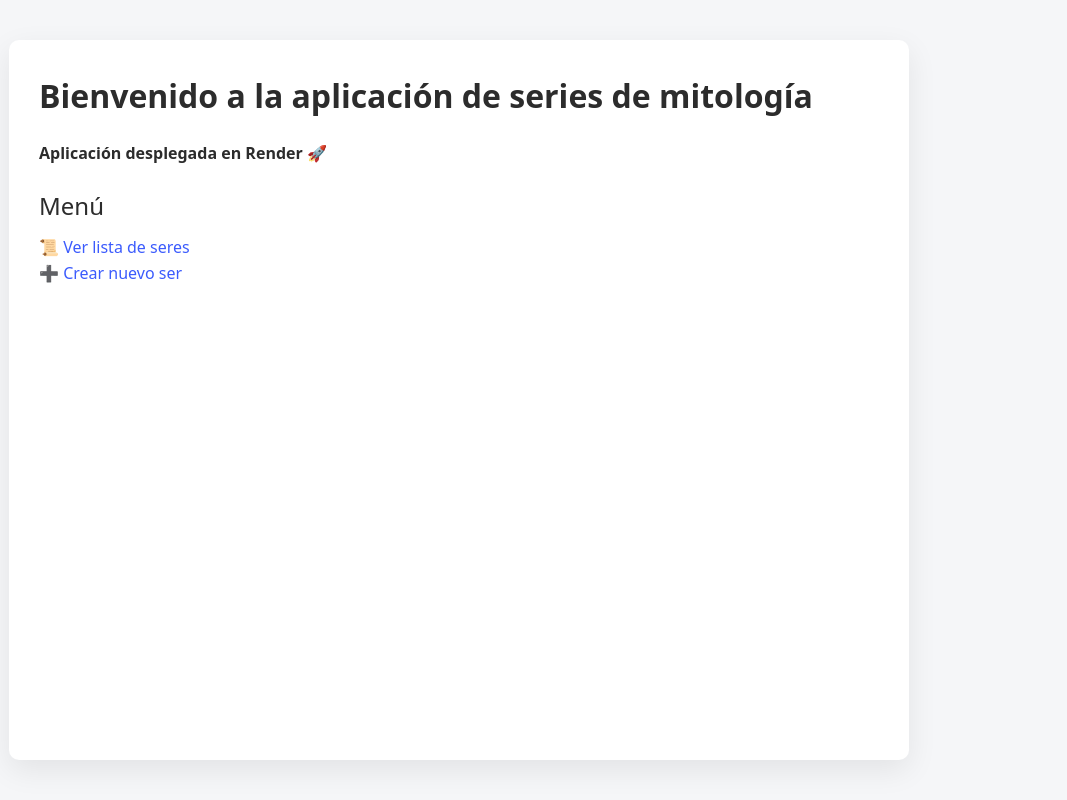
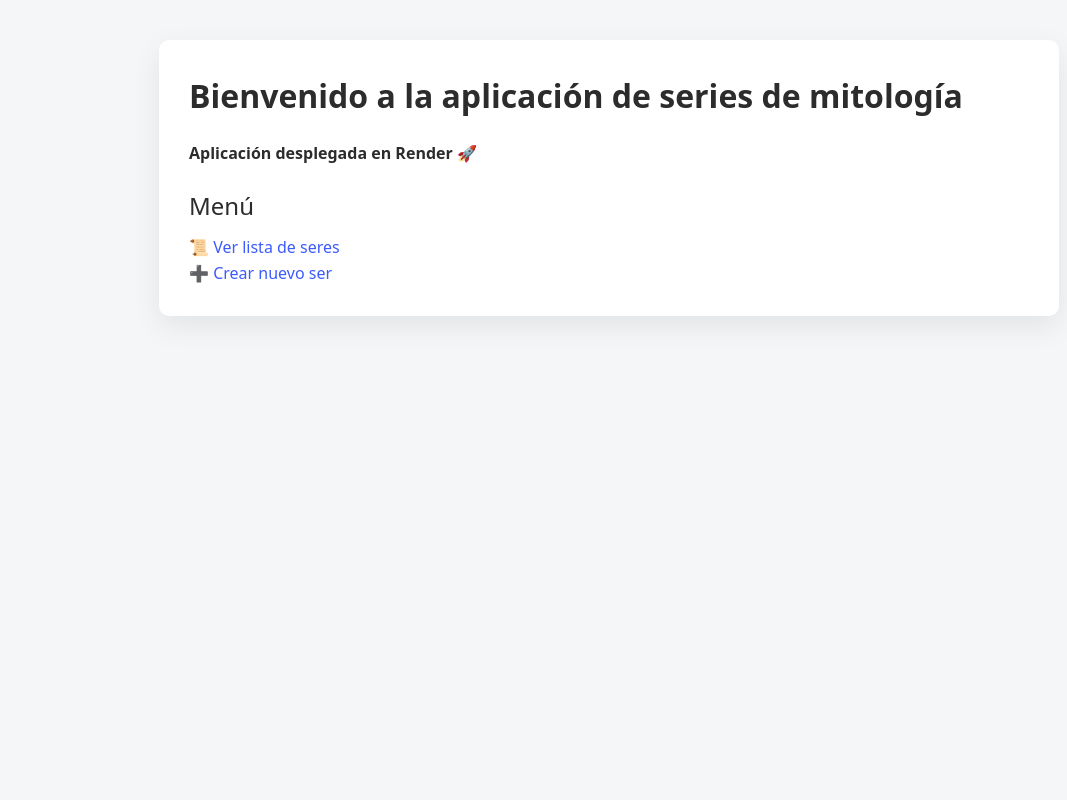
Before and after one commit to MaysaOsan/Mitologia, a FastAPI app: page / in a window 1280 px wide. Shown: the whole page, without its empty margins (31-1098 px from the left). Run offline with FastAPI, Linux system fonts and the light colour scheme; parts of the project's set-up code (start-up, migrations or seed data) failed here and were passed over.

Commit message:
hoja de estilos 2

```diff
--- a/src/static/css/style.css
+++ b/src/static/css/style.css
@@ -5,15 +5,12 @@
   padding: 0;
 }
 
-/* Base */
-body { font-family: system-ui, -apple-system, BlinkMacSystemFont, "Segoe UI", sans-serif;
+body {
+  font-family: system-ui, -apple-system, BlinkMacSystemFont, "Segoe UI", sans-serif;
   background-color: #f5f6f8;
   color: #2c2c2c;
   line-height: 1.6;
   padding: 40px;
-  min-height: 100vh;
-  display: flex;
-  flex-direction: column;
 }
 
 
@@ -40,9 +37,8 @@ a:hover {
 
 /* Contenedor */
 .container {
-  flex: 1;
   max-width: 900px;
-  margin: auto 0;
+  margin: 0 auto;
   background: white;
   padding: 30px;
   border-radius: 10px;
```
